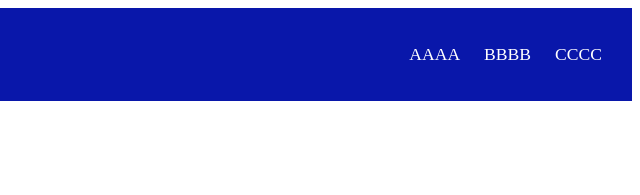
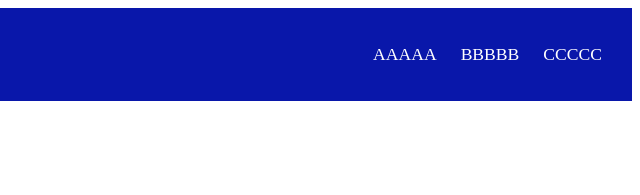
Before and after one commit to JooHyeongHan-88/html-css-test, a plain HTML site: page Day1/index.html in a window 1280 px wide. Shown: the top 195 px of the page, 640-1280 px from the left. Drawn offline with Linux system fonts and the light colour scheme.

Commit message:
tiny revise

```diff
--- a/Day1/index.html
+++ b/Day1/index.html
@@ -12,9 +12,9 @@
             <span class="logo"><img src="./samsung.png" width="140" style="vertical-align: middle; filter: invert(100%);"></span>
             <nav>
                 <ul>
-                    <li>AAAA</li>
-                    <li>BBBB</li>
-                    <li>CCCC</li>
+                    <li>AAAAA</li>
+                    <li>BBBBB</li>
+                    <li>CCCCC</li>
                 </ul>
             </nav>
         </header>
```
Also changed, not shown: Day2/index.html (+3 -3 lines), Day3/index.html (+1 -1 lines).
